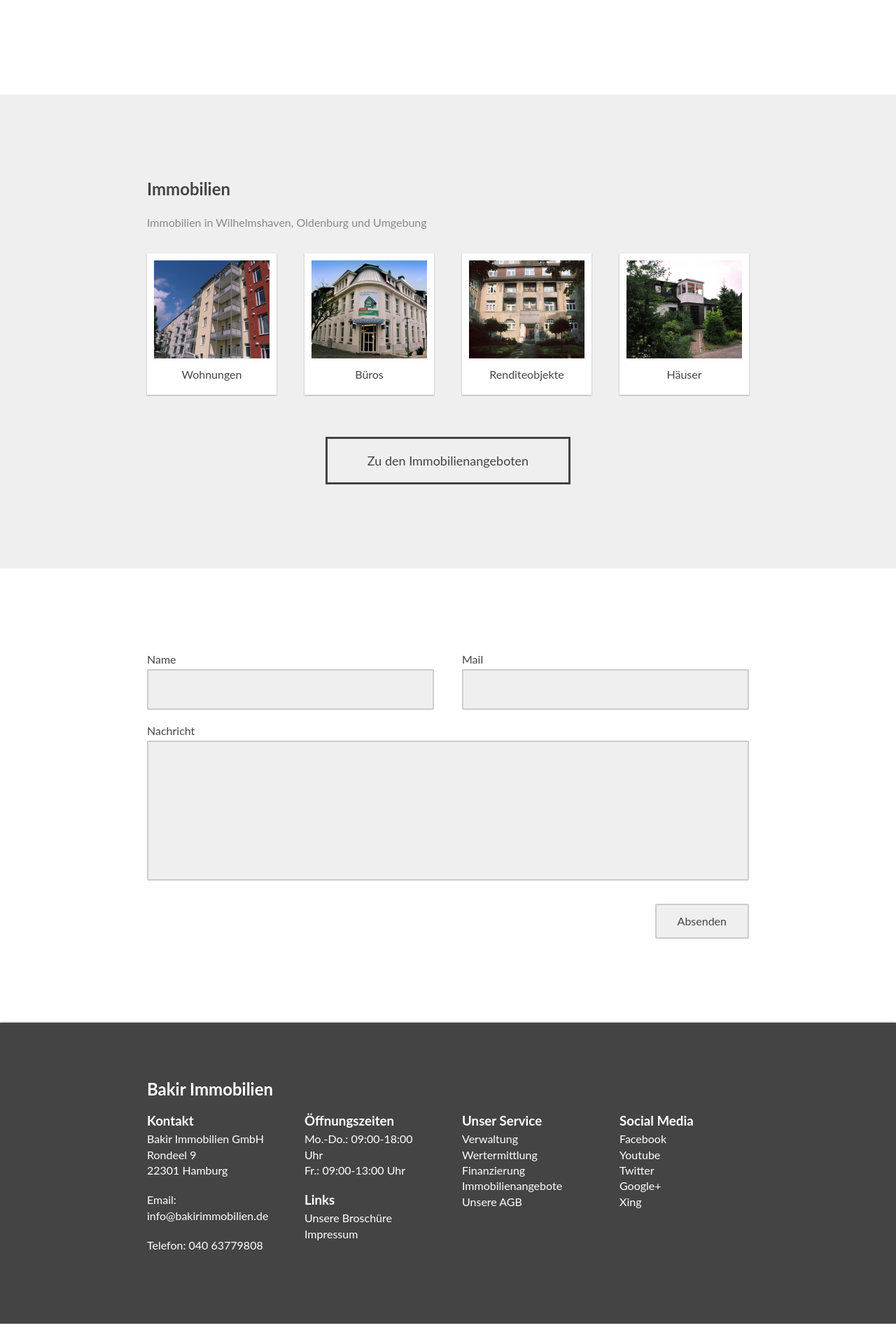
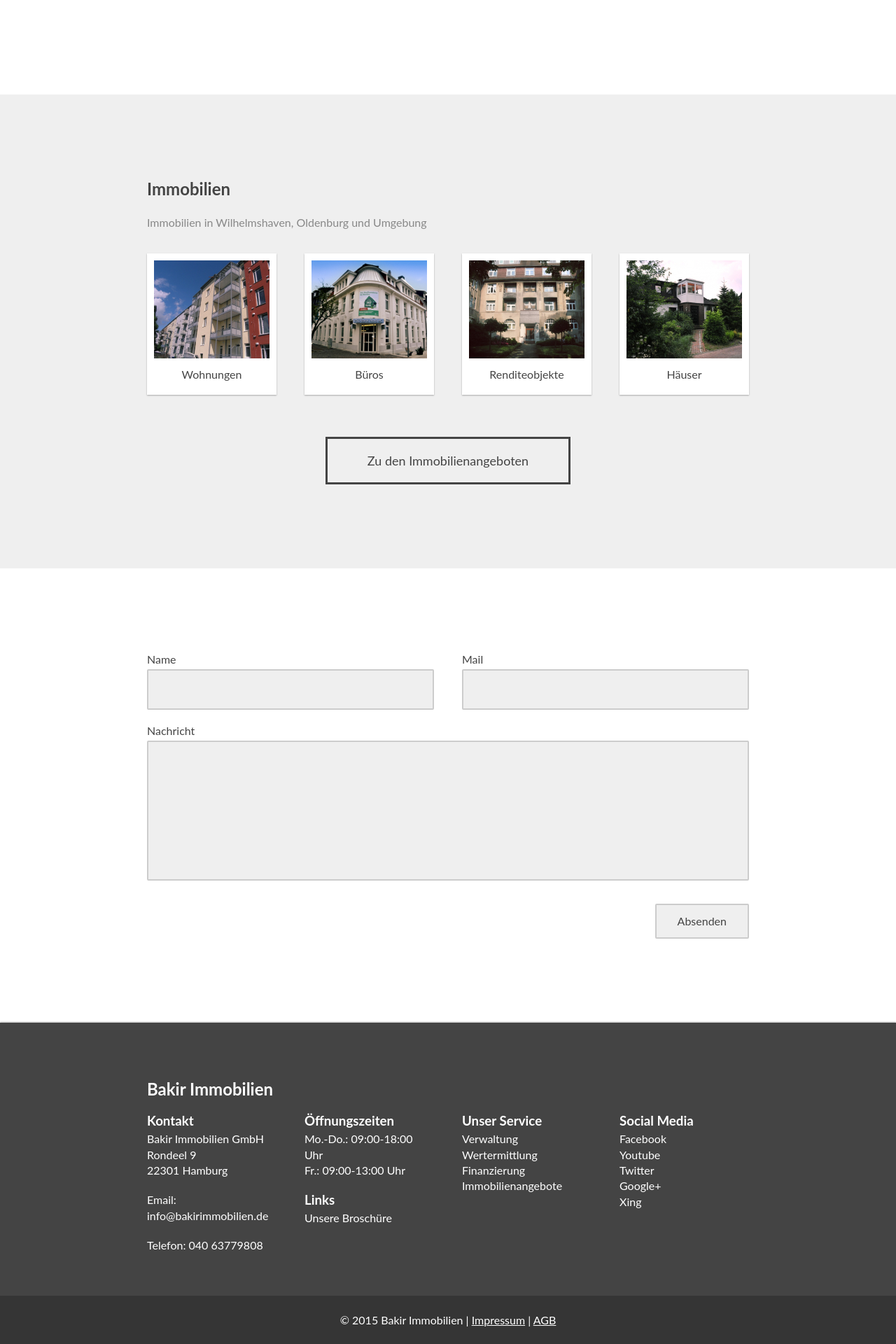
Before and after one commit to bakirnetwork/bakirimmobilien_de, a Jekyll site: the page built from _pages/index.html, in a window 1280 px wide. Shown: the part 2076-3996 px from the top of the page at 70% size. Built offline with Jekyll 4.4.1, drawn with Linux system fonts in a browser that asks for light colours; nearby versions of some CDN libraries; some web fonts are replaced; before the commit the page ends 3967 px from its top, so only the background shows below that.

Commit message:
Footer updates

```diff
--- a/_includes/footer.html
+++ b/_includes/footer.html
@@ -41,7 +40,6 @@
 			<a href="/wertermittlung">Wertermittlung</a><br>
 			<a href="/finanzierung">Finanzierung</a><br>
 			<a href="/immobilienangebote">Immobilienangebote</a><br>
-			<a href="/assets/pdf/agb.pdf" target="_blank">Unsere AGB</a>
 		</div>
 
 		<div class="col span-3">
@@ -54,3 +52,11 @@
 		</div>
 	</div>
 </footer>
+
+<footer class="copy-footer">
+	<div class="row">
+		<div class="col span-12" style="text-align: center;">
+			© {{ site.time | date: '%Y' }} Bakir Immobilien | <a href="/impressum/">Impressum</a> | <a href="/assets/pdf/agb.pdf" target="_blank">AGB</a>
+		</div>
+	</div>
+</footer>
--- a/assets/css/modules/modules.sass
+++ b/assets/css/modules/modules.sass
@@ -133,7 +133,7 @@
 
 .main-footer
 	width: 100%
-	padding: 80px 0
+	padding: 80px 0 40px
 	color: $white1
 	font-size: 1em
 	background: $dark
@@ -152,3 +152,10 @@
 
 	h3
 		margin-bottom: 4px
+
+.copy-footer
+	padding: 25px 0
+	color: white
+	background: darken($dark, 6%)
+	a
+		color: inherit
```
Also changed, not shown: other parts of _includes/footer.html (+0 -1 lines).
